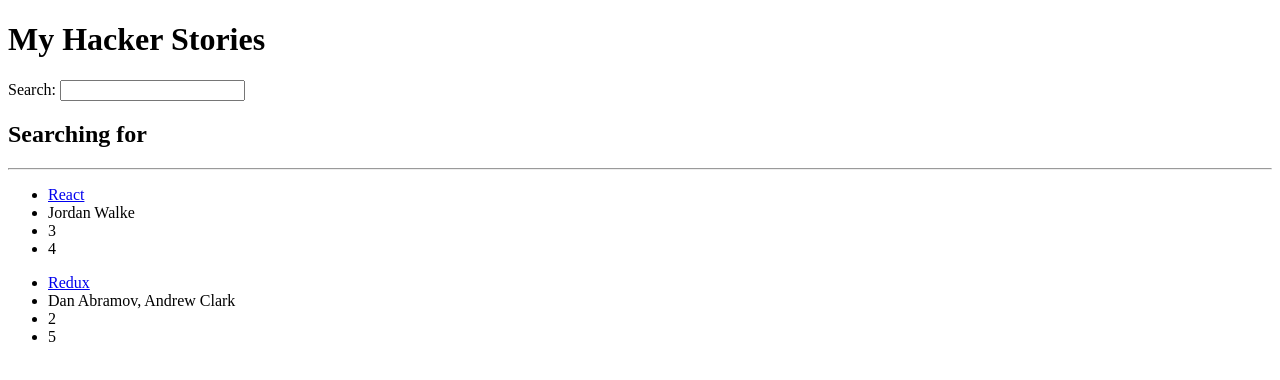
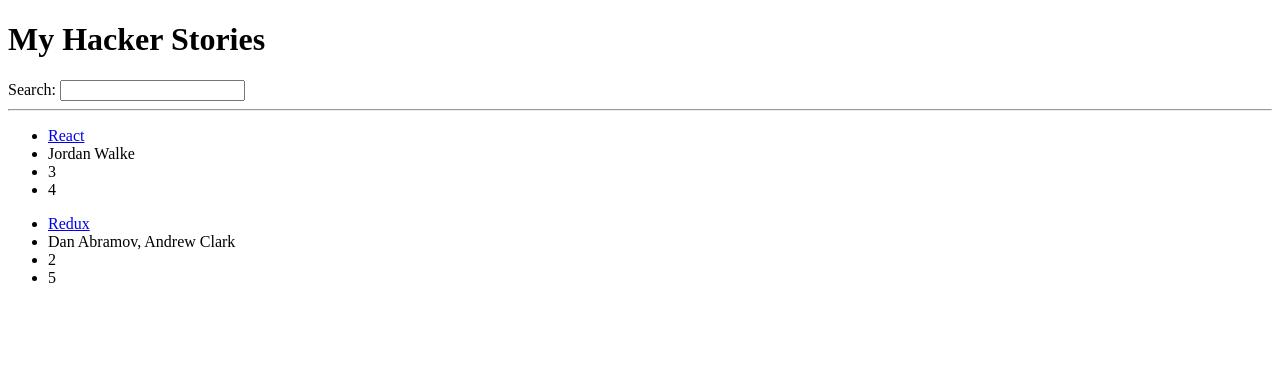
Before and after one commit to just09ash/HackerStories, a React (Vite) app in the folder hacker-stories/: page / in a window 1280 px wide. Shown: the top 380 px of the page. Built offline with nearby package versions, Linux system fonts and the light colour scheme.

Commit message:
Level 11 Completed: Callback Handlers

```diff
--- a/hacker-stories/src/App.jsx
+++ b/hacker-stories/src/App.jsx
@@ -1,6 +1,8 @@
 import { useState } from 'react'
 import List from './List.jsx';
 import Search from './Search.jsx';
+
+
 const stories = [
   {
     title: "React",
@@ -19,15 +21,22 @@
     objectID: 1
   }
 ];
+
+
 const App = () => {
+  const [searchTerm, setSearchTerm] = useState('');
+
+  const handleSearch = (event) => {
+    console.log(event.target.value);
+  };
 
   return (
     <>
       <div>
         <h1>My Hacker Stories</h1>
-        <Search />
+        <Search onSearch={handleSearch} />
         <hr />
-        <List list={stories}/>
+        <List list={stories} />
       </div>
     </>
   )
--- a/hacker-stories/src/Search.jsx
+++ b/hacker-stories/src/Search.jsx
@@ -1,18 +1,16 @@
 import { useState } from 'react'
 
-const Search = () => {
-    const [searchTerm, setSearchTerm] = useState();
+const Search = (props) => {
+    const [searchTerm, setSearchTerm] = useState('');
 
     const handleChange = (event) => {
         setSearchTerm(event.target.value);
-        console.log(searchTerm)
-    }
+        props.onSearch(event);
+    };
     return (
         <div>
-            <label htmlFor="search">Search: </label>
-            <input id="search" type="text" onChange={handleChange}/>
-            <br />
-            <h2>Searching for <i>{searchTerm}</i></h2>
+            <label>Search: </label>
+            <input value={searchTerm} onChange={handleChange} />
         </div>
     )
 }
```
Also changed, not shown: 1 other file (tests, documents, lock files or other folders).
